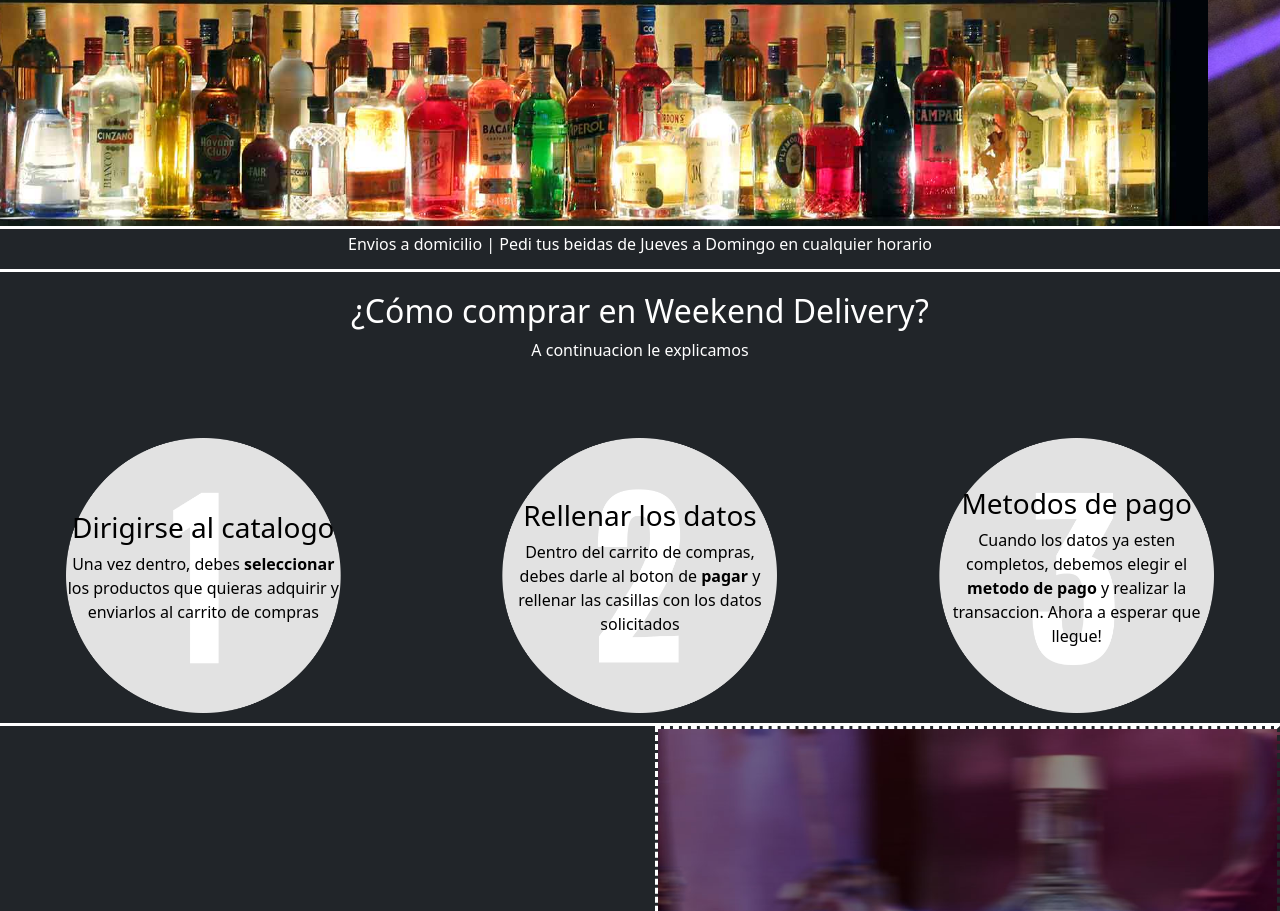
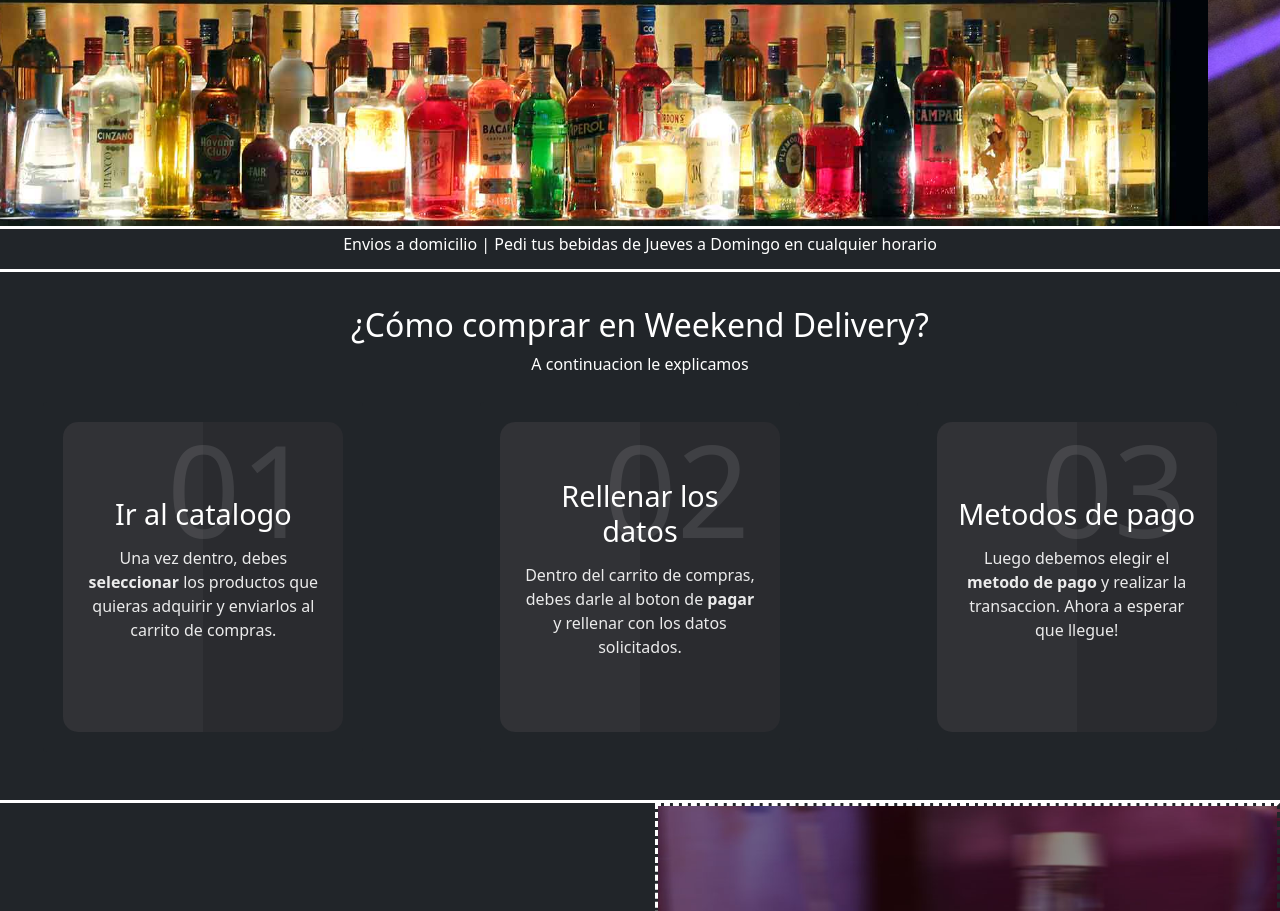
Before and after one commit to thomastiscornia/Weekend-Delivery---Tiscornia, a plain HTML site: page index.html in a window 1280 px wide. Shown: the part 569-1480 px from the top of the page. Drawn offline with nearby package versions, Linux system fonts and the light colour scheme.

Commit message:
tarjetas nuevas

```diff
--- a/assets/scss/_footer.scss
+++ b/assets/scss/_footer.scss
@@ -7,11 +7,6 @@ footer{
     flex-direction: column;
     align-items: center;
     justify-content: space-around;
-
-    .footer_textos{
-        margin-top: 5px;
-        text-align: center;
-    }
 
     .redes{
         ul{
--- a/assets/scss/_info.scss
+++ /dev/null
@@ -1,26 +0,0 @@
-.info {
-    height: 500px;
-    display: grid;
-    grid-auto-columns: 1fr;
-    grid-template-columns: 1fr;
-    grid-template-rows: 1fr 1fr;
-    grid-template-areas:
-      "info_texto"
-      "info_imagen";
-
-    .info_imagen{
-        background-image: url(../img/PerfilV2.jpg);
-        background-size: cover;
-        background-repeat: no-repeat;
-        width: 100%;
-        border-top: white;
-        border-style: dashed;
-    }
-    .info_texto{
-        display: flex;
-        align-items: center;
-        color: $colorPrimarioTextos;
-        text-align: center;
-        margin-top: 5px;
-    }
-}
--- a/assets/scss/_header.scss
+++ b/assets/scss/_main.scss
@@ -1,3 +1,30 @@
+.info {
+    height: 500px;
+    display: grid;
+    grid-auto-columns: 1fr;
+    grid-template-columns: 1fr;
+    grid-template-rows: 1fr 1fr;
+    grid-template-areas:
+      "info_texto"
+      "info_imagen";
+
+    .info_imagen{
+        background-image: url(../img/PerfilV2.jpg);
+        background-size: cover;
+        background-repeat: no-repeat;
+        width: 100%;
+        border-top: white;
+        border-style: dashed;
+    }
+    .info_texto{
+        display: flex;
+        align-items: center;
+        color: $colorPrimarioTextos;
+        text-align: center;
+        margin-top: 5px;
+    }
+}
+
 #carouselInicioSlidesOnly{
     margin-top: 75px;
     max-height: 850px;
--- a/assets/scss/_tutorial.scss
+++ b/assets/scss/_tutorial.scss
@@ -7,13 +7,12 @@
     margin-top: 10px;
 }
 
-.pasos {  display: grid;
-    margin-top: 50px;
+.pasos {
+    display: grid;
     justify-items: center;
     grid-template-columns: 1fr;
     grid-template-rows: 1fr 1fr 1fr;
     grid-auto-columns: 1fr;
-    gap: 50px;
     grid-auto-flow: row;
     grid-template-areas:
       "tutorial_paso1"
@@ -23,30 +22,71 @@
     .tutorial_paso1{
         grid-area: "tutorial_paso1";
         position: relative;
-        display: flex;
-        text-align: center;
-        justify-items: center;
-        align-items: center;
-    }
-    .textos_paso1{
-        position: absolute;
-        color: rgb(0, 0, 0);
     }
     .tutorial_paso2{
         @extend .tutorial_paso1;
         grid-area: "tutorial_paso2";
     }
-    .textos_paso2{
-        @extend .textos_paso1;
-    }
     .tutorial_paso3{
         @extend .tutorial_paso1;
         grid-area: "tutorial_paso3";
     }
-    .textos_paso3{
-        @extend .textos_paso1;
-    }
     span{
         font-weight: 600;
     }
+    .card {
+      position: relative;
+      min-width: 320px;
+      height: 350px;
+      background-color: $colorPrimario;
+      border: 0;
+
+      .box {
+        position: absolute;
+        top: 20px;
+        left: 20px;
+        right: 20px;
+        bottom: 20px;
+        background: #2a2b2f;
+        border-radius: 15px;
+        display: flex;
+        justify-content: center;
+        align-items: center;
+        overflow: hidden;
+            &::before{
+                content: "";
+                position: absolute;
+                top: 0;
+                left: 0;
+                width: 50%;
+                height: 100%;
+                background: rgba(255, 255, 255, 0.03);
+            }
+          .content {
+            padding: 20px;
+            text-align: center;
+              h2 {
+                position: absolute;
+                top: -10px;
+                right: 30px;
+                font-size: 8rem;
+                color: rgba(255, 255, 255, 0.1);
+              }
+              h3 {
+                font-size: 1.8rem;
+                color: #fff;
+                z-index: 1;
+                transition: 0.5s;
+                margin-bottom: 15px;
+              }
+              p {
+                font-size: 1rem;
+                font-weight: 300;
+                color: rgba(255, 255, 255, 0.9);
+                z-index: 1;
+                transition: 0.5s;
+              }
+          }
+      }
+    }
 }
--- a/assets/scss/style.scss
+++ b/assets/scss/style.scss
@@ -2,13 +2,12 @@
     padding: 0;
     margin: 0;
 }
-body{
-    background-color: $colorPrimario;
-}
-
 @import "variables";
-@import "header";
 @import "tutorial";
-@import "info";
+@import "main";
 @import "footer";
 @import "responsive";
+
+body{
+    background-color: #212529;
+}
--- a/index.html
+++ b/index.html
@@ -61,11 +61,11 @@
 
     <div class="horarios" >
         <h2>Envios a domicilio</h2>
-        <h3>Pedi tus beidas de Jueves a Domingo en cualquier horario</h3>
+        <h3>Pedi tus bebidas de Jueves a Domingo en cualquier horario</h3>
     </div>
 
     <div class="horarios438px" >
-        <h3>Envios a domicilio | Pedi tus beidas de Jueves a Domingo en cualquier horario</h3>
+        <h3>Envios a domicilio | Pedi tus bebidas de Jueves a Domingo en cualquier horario</h3>
     </div>
 
 <div class="separador"></div>
@@ -73,35 +73,41 @@
 </header>
 
 <main>
-    <div class="tutorial_pregunta">
+    <div class="tutorial_pregunta mt-4">
         <div class="tutorial_textos">
             <h2>¿Cómo comprar en Weekend Delivery?</h2>
             <p> A continuacion le explicamos</p>
         </div>
     </div>
 
-    <section class="pasos">
-        <div class="tutorial_paso1">
-            <img src="./assets/img/Pasos/uno.png" width="275px" alt="">
-            <div class="textos_paso1">
-                <h3>Dirigirse al catalogo</h3>
-                <p>Una vez dentro, debes <span>seleccionar</span> los productos que quieras adquirir y enviarlos al carrito de compras</p>
+    <section class="pasos justify-content-center mb-5">
+            <div class="card tutorial_paso1">
+              <div class="box">
+                <div class="content">
+                  <h2>01</h2>
+                  <h3>Ir al catalogo</h3>
+                  <p>Una vez dentro, debes <span>seleccionar</span> los productos que quieras adquirir y enviarlos al carrito de compras.</p>
+                </div>
+              </div>
             </div>
-        </div>
-        <div class="tutorial_paso2">
-            <img src="./assets/img/Pasos/dos.png" width="275px" alt="">
-            <div class="textos_paso2">
-                <h3>Rellenar los datos</h3>
-                <p>Dentro del carrito de compras, debes darle al boton de <span>pagar</span> y rellenar las casillas con los datos solicitados</p>
+            <div class="card tutorial_paso2">
+              <div class="box">
+                <div class="content">
+                  <h2>02</h2>
+                  <h3>Rellenar los datos</h3>
+                  <p>Dentro del carrito de compras, debes darle al boton de <span>pagar</span> y rellenar con los datos solicitados.</p>
+                </div>
+              </div>
             </div>
-        </div>
-        <div class="tutorial_paso3">
-            <img src="./assets/img/Pasos/tres.png" width="275px" alt="">
-            <div class="textos_paso3">
-                <h3>Metodos de pago</h3>
-                <p>Cuando los datos ya esten completos, debemos elegir el <span>metodo de pago</span> y realizar la transaccion. Ahora a esperar que llegue!</p>
+            <div class="card tutorial_paso3">
+              <div class="box">
+                <div class="content">
+                  <h2>03</h2>
+                  <h3>Metodos de pago</h3>
+                  <p>Luego debemos elegir el <span>metodo de pago</span> y realizar la transaccion. Ahora a esperar que llegue!</p>
+                </div>
+              </div>
             </div>
-        </div>
     </section>
 
 <div class="separador1"></div>
@@ -121,7 +127,7 @@
 </main>
 
 <footer>
-    <div class="footer_textos">
+    <div class="mt-2 ms-3 text-center">
         <h1>Weekend Delivery</h1>
         <p> © 2022 Thomas Tiscornia</p>
     </div>
```
Also changed, not shown: pages/catalogo.html (+1 -1 lines), pages/combos.html (+1 -1 lines), pages/contacto.html (+2 -2 lines), pages/nosotros.html (+1 -1 lines), assets/css/style.css, assets/img/Pasos/unnooo.png (added), 1 other file.
